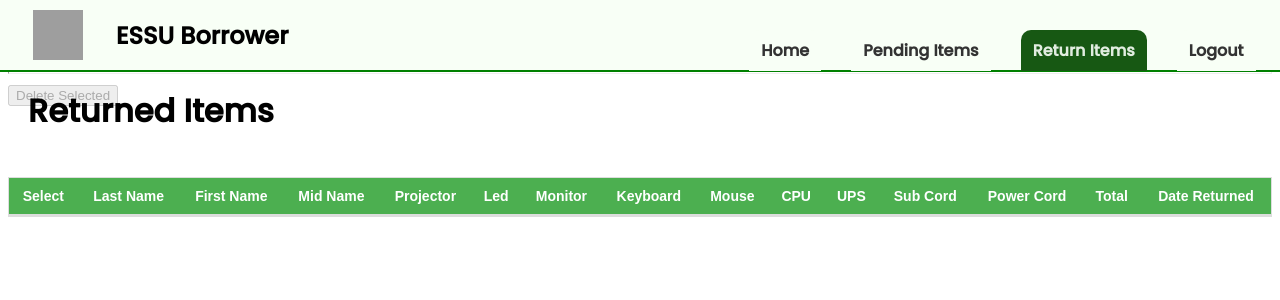
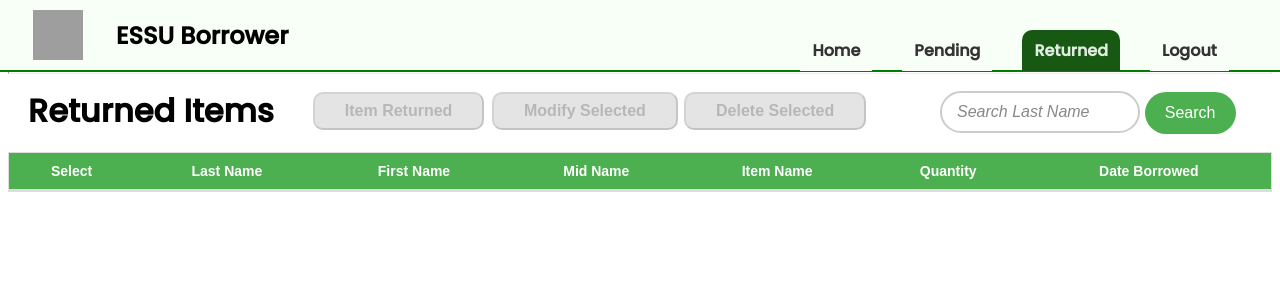
Before and after one commit to CSSO-Linux-User-Group-ESSU/Computer-lab-borrower-system, a Django app: page /return_items/ in a window 1280 px wide. Shown: the top 300 px of the page. Run offline with Django 5.2, Linux system fonts and the light colour scheme; lists and menus that the app fills with data are empty; grey boxes are pictures that could not be loaded.

Commit message:
general update

```diff
--- a/borrower_app/static/borrower_app/css/style.css
+++ b/borrower_app/static/borrower_app/css/style.css
@@ -36,7 +36,7 @@ body{
 }
 
 .nav-home {
-    margin-left: 36%;
+    margin-left: 40%;
     margin-top: 30px;
 }
 
@@ -262,17 +263,17 @@ input:-webkit-autofill {
 
 .modify-btn-pending {
     margin-top: 10px;
-    margin-left: 35%;
+    margin-left: 30%;
 }
 
 .delete-btn-pending {
     margin-top: 10px;
-    margin-left:50%;
+    margin-left:45%;
 }
 
 .return-btn-pending {
     margin-top: 10px;
-    margin-left:21%;
+    margin-left:16%;
 }
 
 
@@ -301,7 +302,7 @@ input:-webkit-autofill {
     width: 200px;
     padding: 10px 15px;
     margin-top: 9px;
-    margin-left: 74%;
+    margin-left: 65%;
     font-size: 16px;
     border: 2px solid #ccc;
     border-radius: 25px;
@@ -327,8 +328,8 @@ input:-webkit-autofill {
     background-color: #4CAF50; /* Green background */
     color: white; /* White text */
     border: none;
-    margin-left: 90%;
-    margin-top: 11px;
+    margin-left: 81%;
+    margin-top: 10px;
     padding: 12px 20px;
     font-size: 16px;
     border-radius: 25px;
--- a/borrower_app/templates/borrower_app/control_panel.html
+++ b/borrower_app/templates/borrower_app/control_panel.html
@@ -12,8 +12,8 @@
         <img class="logo" src="{% static 'borrower_app/images/essu_logo_no_text.png' %}">
         <h2 class="heading">ESSU Borrower</h2>
         <a class="nav-hover nav-home" href="{% url 'home' %}">Home</a>
-        <a class="nav-hover nav-pending" href="{% url 'pending_items' %}">Pending Items</a>
-        <a class="nav-hover nav-return" href="{% url 'return_items' %}">Return Items</a>
+        <a class="nav-hover nav-pending" href="{% url 'pending_items' %}">Pending</a>
+        <a class="nav-hover nav-return" href="{% url 'return_items' %}">Returned</a>
         <a class="nav-hover nav-logout" href="{% url 'logout' %}">Logout</a>
     </nav>
     <hr class="border">
--- a/borrower_app/templates/borrower_app/form.html
+++ b/borrower_app/templates/borrower_app/form.html
@@ -48,7 +48,7 @@
                 <input type="text" name="middle_name" value="{{ form.middle_name.value|default:'' }}" required oninput="capitalizeFirstLetter(this)">
             </div>
             <div class="button-container">
-                <a href="{% url 'home' %}" class="to-scanner">Cancel</a>
+                <a href="{% url 'home' %}" class="cancel-btn">Cancel</a>
                 <button type="submit" class="save-btn">Save</button>
             </div>
         </div>
--- a/borrower_app/templates/borrower_app/pending_items.html
+++ b/borrower_app/templates/borrower_app/pending_items.html
@@ -60,7 +60,7 @@
     modifyButton.addEventListener('click', () => {
     const selectedIds = [...checkboxes].filter(cb => cb.checked).map(cb => cb.value);
     if (selectedIds.length === 1) {
-        const modifyUrl = "{% url 'modify_borrower' 0 %}".replace("0", selectedIds[0]);
+        const modifyUrl = "{% url 'edit_borrower' 0 %}".replace("0", selectedIds[0]);
         window.location.href = modifyUrl;
     } else {
         alert("Please select exactly one borrower to modify.");
--- a/borrower_app/templates/borrower_app/return_items.html
+++ b/borrower_app/templates/borrower_app/return_items.html
@@ -1,99 +1,97 @@
 {% extends "borrower_app/control_panel.html" %}
 
 {% block content %}
-<div class="content">
     <h1 class="pend-heading">Returned Items</h1>
-
-    <button id="delete-button" class="delete-btn" disabled>Delete Selected</button>
-
+    <div class="button-container">
+        <button id="return-button" class="return-btn-pending" disabled>Item Returned</button>
+        <button id="modify-button" class="modify-btn-pending" disabled>Modify Selected</button>
+        <button id="delete-button" class="delete-btn-pending" disabled>Delete Selected</button>
+        <input type="search" class="search-borrower" placeholder="Search Last Name" id="search" name="search">
+        <button id="search_button" class="search-btn">Search</button>
+    </div>
     <div class="table-responsive">
-        <table class="borrowers" id="returned-table">
+        <table class="borrowers" id="borrowers-table">
             <thead>
                 <tr>
-                    <th>Select</th>  <!-- Checkbox column -->
+                    <th>Select</th>
                     <th>Last Name</th>
                     <th>First Name</th>
                     <th>Mid Name</th>
-                    <th>Projector</th>
-                    <th>Led</th>
-                    <th>Monitor</th>
-                    <th>Keyboard</th>
-                    <th>Mouse</th>
-                    <th>CPU</th>
-                    <th>UPS</th>
-                    <th>Sub Cord</th>
-                    <th>Power Cord</th>
-                    <th>Total</th>
-                    <th>Date Returned</th>
+                    <th>Item Name</th>
+                    <th>Quantity</th>
+                    <th>Date Borrowed</th>
                 </tr>
             </thead>
-            <tbody></tbody>
         </table>
     </div>
-</div>
+
+
 
 <script>
-    const tableBody = document.querySelector('#returned-table tbody');
+    const modifyButton = document.getElementById('modify-button');
     const deleteButton = document.getElementById('delete-button');
+    const checkboxes = document.querySelectorAll('.select-borrower');
+    const searchInput = document.getElementById('search');
+    const searchButton = document.getElementById('search_button');
+    const tableBody = document.querySelector('#borrowers-table tbody');
 
-    // Retrieve returned items from localStorage
-    let returnedItems = JSON.parse(localStorage.getItem('returnedItems')) || [];
-
-    // Populate the table with returned items
-    function populateTable() {
-        tableBody.innerHTML = ''; // Clear the table
-
-        returnedItems.forEach((item, index) => {
-            const row = document.createElement('tr');
-
-            // Create checkbox cell
-            const checkboxCell = document.createElement('td');
-            const checkbox = document.createElement('input');
-            checkbox.type = 'checkbox';
-            checkbox.classList.add('select-item');
-            checkbox.value = index;
-            checkboxCell.appendChild(checkbox);
-            row.appendChild(checkboxCell);
-
-            // Create cells for item data
-            item.forEach(cellText => {
-                const cell = document.createElement('td');
-                cell.textContent = cellText;
-                row.appendChild(cell);
-            });
-
-            tableBody.appendChild(row);
-        });
-
-        // Add event listeners to checkboxes for enabling/disabling the delete button
-        addCheckboxListeners();
-    }
-
-    // Enable/disable the "Delete Selected" button based on checkbox selection
-    function addCheckboxListeners() {
-        const checkboxes = document.querySelectorAll('.select-item');
+    // Enable buttons if any checkbox is selected
     checkboxes.forEach(checkbox => {
         checkbox.addEventListener('change', () => {
             const anyChecked = [...checkboxes].some(cb => cb.checked);
+            modifyButton.disabled = !anyChecked;
             deleteButton.disabled = !anyChecked;
         });
     });
+
+    modifyButton.addEventListener('click', () => {
+    const selectedIds = [...checkboxes].filter(cb => cb.checked).map(cb => cb.value);
+    if (selectedIds.length === 1) {
+        const modifyUrl = "{% url 'edit_borrower' 0 %}".replace("0", selectedIds[0]);
+        window.location.href = modifyUrl;
+    } else {
+        alert("Please select exactly one borrower to modify.");
     }
-
-    // Delete selected items
-    deleteButton.addEventListener('click', () => {
-        const selectedCheckboxes = document.querySelectorAll('.select-item:checked');
-        const selectedIndexes = [...selectedCheckboxes].map(cb => parseInt(cb.value));
-
-        // Filter out the selected items from the returnedItems array
-        returnedItems = returnedItems.filter((_, index) => !selectedIndexes.includes(index));
-
-        // Update localStorage and refresh the table
-        localStorage.setItem('returnedItems', JSON.stringify(returnedItems));
-        populateTable();
     });
 
-    // Initial population of the table
-    populateTable();
+    // Handle delete button click
+    deleteButton.addEventListener('click', () => {
+        const selectedIds = [...checkboxes].filter(cb => cb.checked).map(cb => cb.value);
+        if (selectedIds.length > 0) {
+            fetch("{% url 'delete_borrowers' %}", {
+                method: "POST",
+                headers: {
+                    "X-CSRFToken": "{{ csrf_token }}",
+                    "Content-Type": "application/json"
+                },
+                body: JSON.stringify({ borrower_ids: selectedIds })
+            })
+            .then(response => response.json())
+            .then(data => {
+                if (data.success) {
+                    location.reload();
+                }
+            });
+        }
+    });
+
+    // Search and move matching rows to the top
+    searchButton.addEventListener('click', () => {
+        const searchValue = searchInput.value.trim().toLowerCase();
+        const rows = [...tableBody.querySelectorAll('tr')];
+
+        // Separate matching and non-matching rows
+        const matchingRows = rows.filter(row =>
+            row.cells[1].textContent.trim().toLowerCase().includes(searchValue)
+        );
+        const nonMatchingRows = rows.filter(row =>
+            !row.cells[1].textContent.trim().toLowerCase().includes(searchValue)
+        );
+
+        // Clear the table and append rows with matching ones first
+        tableBody.innerHTML = '';
+        matchingRows.forEach(row => tableBody.appendChild(row));
+        nonMatchingRows.forEach(row => tableBody.appendChild(row));
+    });
 </script>
 {% endblock content %}
--- a/borrower_app/urls.py
+++ b/borrower_app/urls.py
@@ -13,7 +13,7 @@ urlpatterns = [
     path('scan/', views.scan_paper, name="scan"),
     path('borrower/delete/', views.delete_borrowers, name='delete_borrowers'),
     path('borrower/delete/<int:borrower_id>/', views.delete_borrower, name='delete_borrower'),
-    path('borrower/edit/<int:borrower_id>/', views.edit_borrower, name='modify_borrower'),
+    path('borrower/edit/<int:borrower_id>/', views.edit_borrower, name='edit_borrower'),
     path('upload/', views.upload_and_process_file, name='upload_and_process_file'),
     path('success_page/',views.success_page,name='success_page'),
     path('manual_input/', views.manual_input, name='manual_input'),
```
Also changed, not shown: other parts of borrower_app/static/borrower_app/css/style.css (+34 -1 lines), borrower_app/templates/borrower_app/edit_borrower.html (+54 -11 lines). Lines whose indentation alone changed are shown as unchanged.
